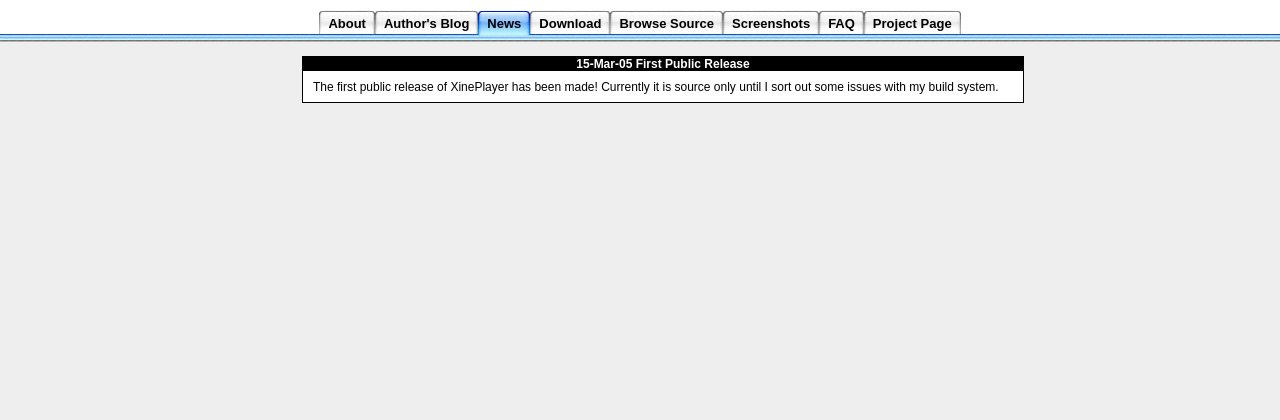
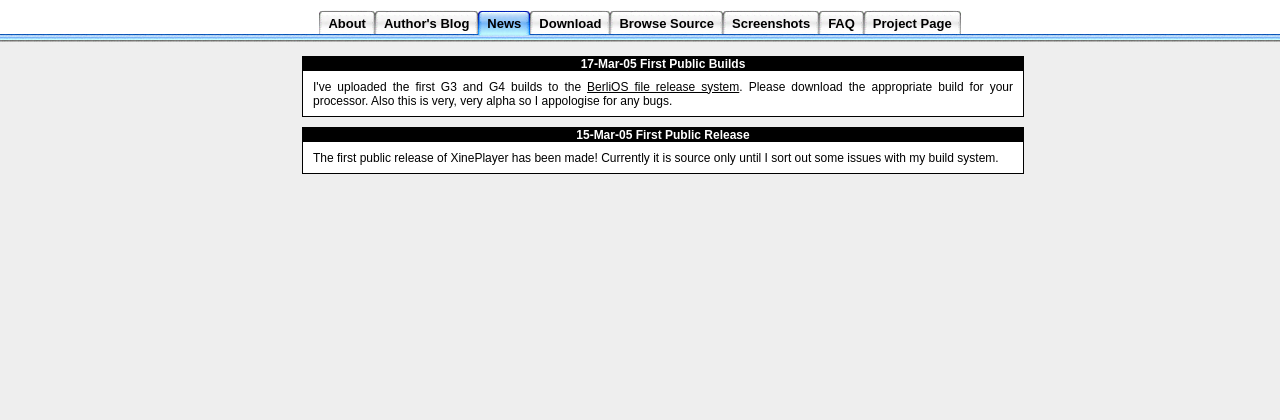
Before and after one commit to BackupTheBerlios/xineplayer-svn, a PHP site: page /news.php in a window 1280 px wide. Shown: the top 420 px of the page. Run offline with PHP 8.4, Linux system fonts and the light colour scheme.

Commit message:
released some builds!

```diff
--- a/trunk/htdocs/newsItems.php
+++ b/trunk/htdocs/newsItems.php
@@ -2,6 +2,8 @@
 global $newsItems;
 
 $newsItems = array(
+  array( 'date' => '17-Mar-05', 'title' => 'First Public Builds',
+          'contents' => '<p>I\'ve uploaded the first G3 and G4 builds to the <a href="http://developer.berlios.de/project/showfiles.php?group_id=3329">BerliOS file release system</a>. Please download the appropriate build for your processor. Also this is very, very alpha so I appologise for any bugs.</p>'),
   array( 'date' => '15-Mar-05', 'title' => 'First Public Release',
           'contents' => '<p>The first public release of XinePlayer has been made! Currently it is source only until I sort out some issues with my build system.</p>'),
 /*
```
